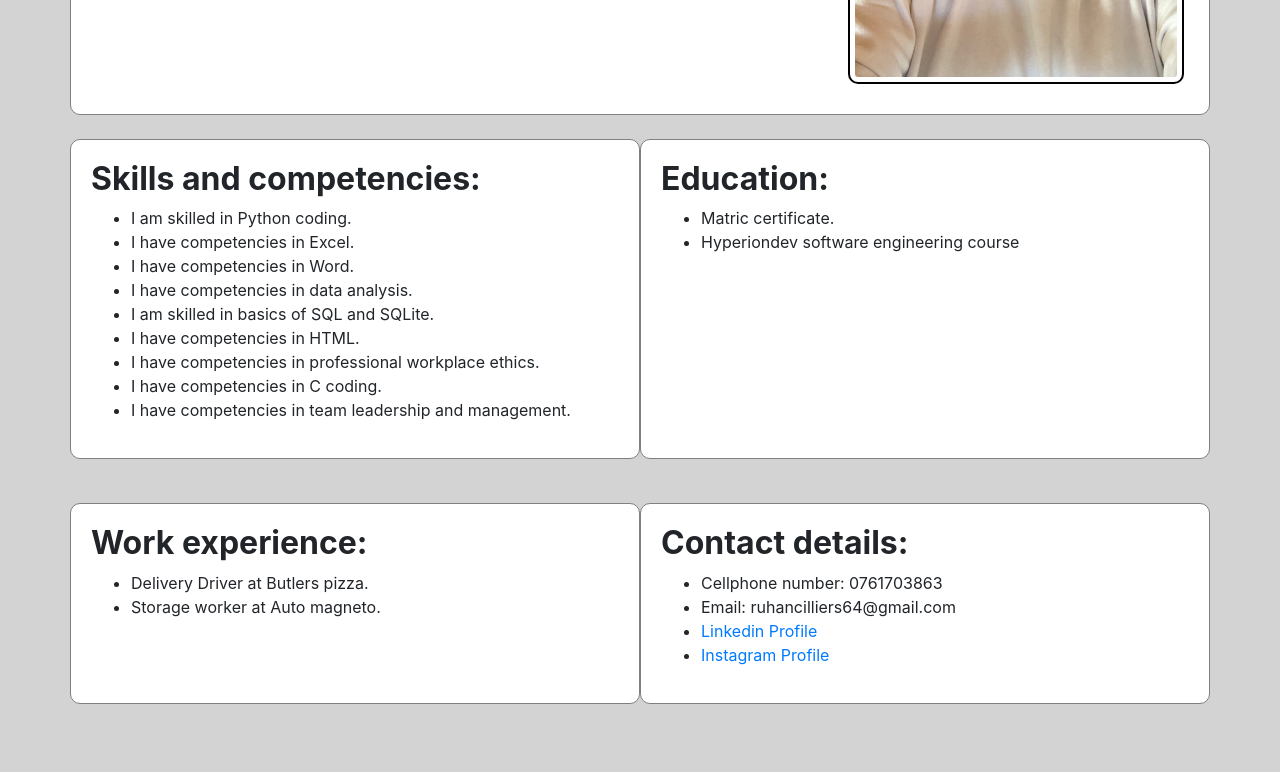
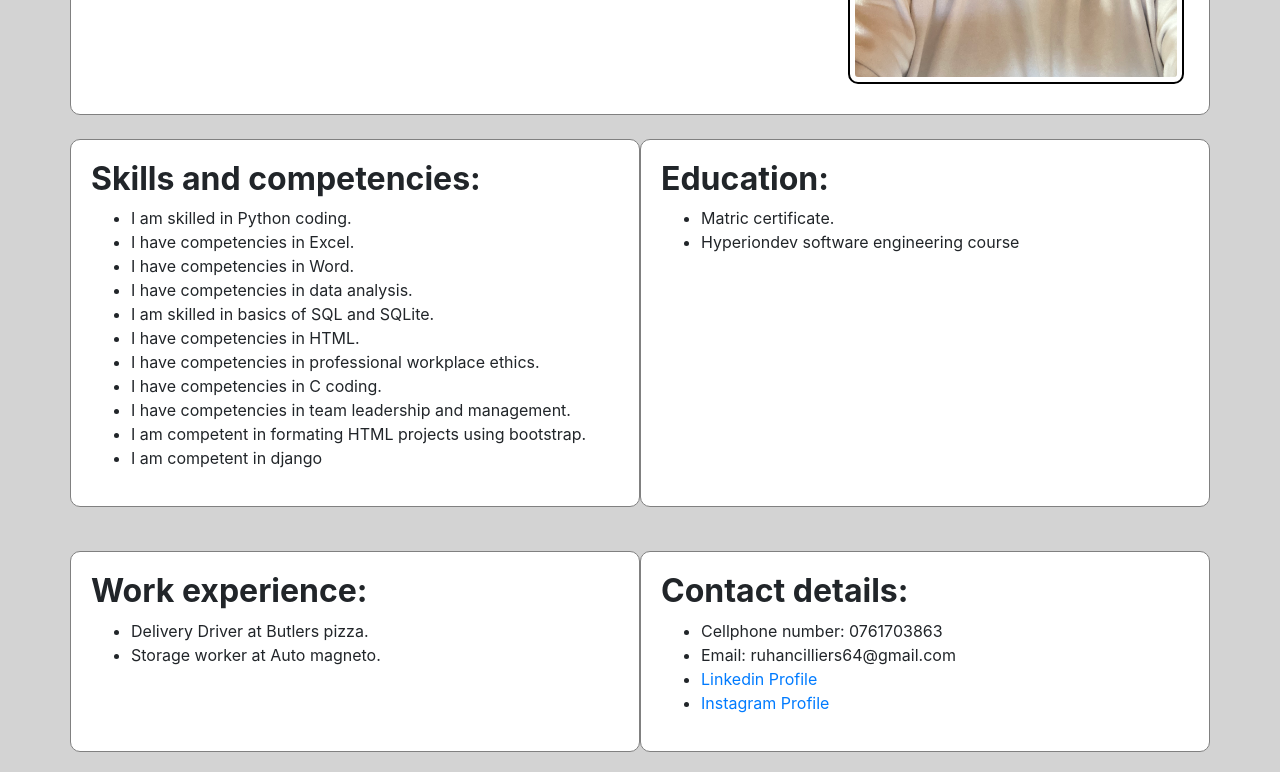
Before and after one commit to Ruhan-Cilliers/MyCV, a plain HTML site: page index.html in a window 1280 px wide. Shown: the part 633-1405 px from the top of the page. Before the commit the page ends 1357 px from the top, so only its background shows below. Drawn offline with nearby package versions, Linux system fonts and the light colour scheme.

Commit message:
Updated the skills and competencies list

```diff
--- a/index.html
+++ b/index.html
@@ -78,6 +78,8 @@
                         <li>I have competencies in professional workplace ethics.</li>
                         <li>I have competencies in C coding.</li>
                         <li>I have competencies in team leadership and management.</li>
+                        <li>I am competent in formating HTML projects using bootstrap.</li>
+                        <li>I am competent in django</li>
                     </ul>
                 </section>
 
```
